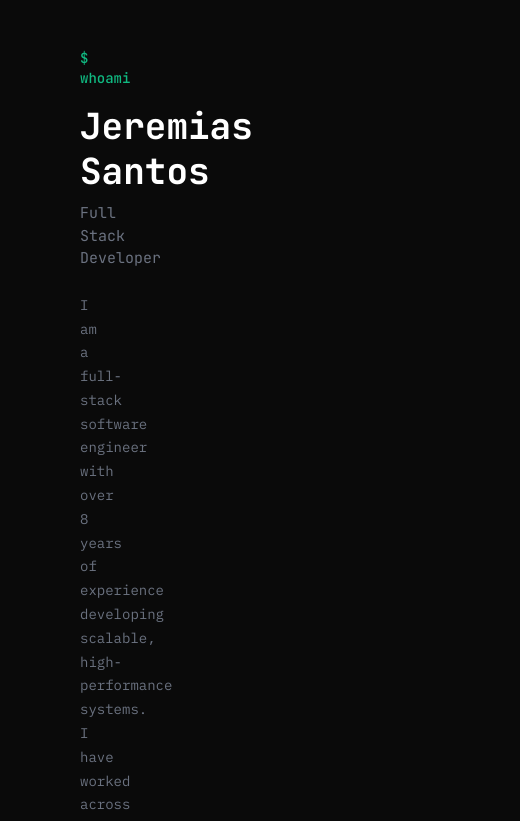
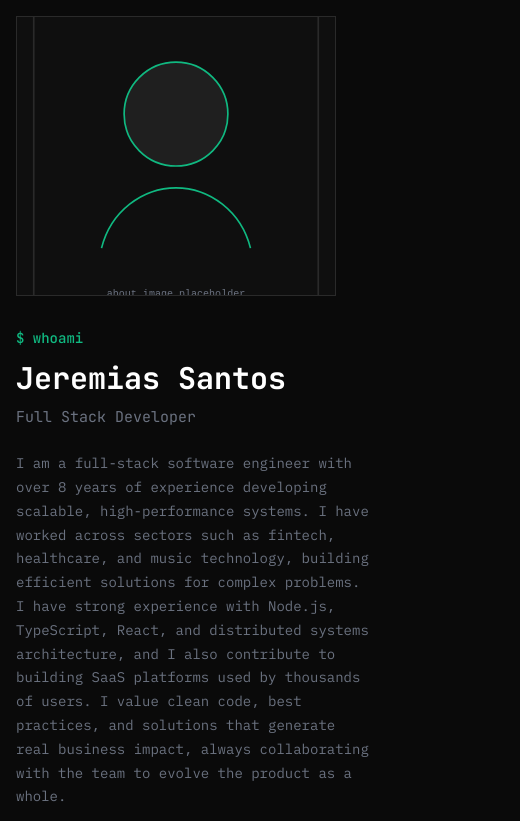
Before and after one commit to jeremiassnts/portfolio, a Next.js app: page /en in a window 390 px wide. Shown: the part 2919-3740 px from the top of the page, 520 px wide, since content can reach past the window. Built offline with nearby package versions, Linux system fonts and the light colour scheme.

Commit message:
feat: adapt about section flow for mobile
Update about section spacing and ordering so mobile renders image first and text content after it, while preserving the desktop side-by-side presentation.

Made-with: Cursor

```diff
--- a/src/components/sections/about-section.tsx
+++ b/src/components/sections/about-section.tsx
@@ -8,17 +8,17 @@ export function AboutSection() {
   const t = useTranslations("about");
 
   return (
-    <section id="about" className="px-20 py-20">
+    <section id="about" className="px-4 py-14 sm:px-6 sm:py-16 md:px-10 lg:px-20 lg:py-20">
       <div className="mx-auto w-full max-w-[960px]">
         <SectionHeader title={t("title")} />
 
-        <div className="mt-10 flex items-center justify-between gap-[60px]">
-          <div className="min-w-0 flex-1">
+        <div className="mt-8 flex flex-col gap-8 sm:mt-10 lg:flex-row lg:items-center lg:justify-between lg:gap-[60px]">
+          <div className="order-2 min-w-0 flex-1 lg:order-1">
             <p className="font-mono text-sm font-medium text-accent-green">
               {t("whoami")}
             </p>
 
-            <h2 className="mt-4 font-mono text-[36px] font-bold leading-tight text-foreground-emphasis">
+            <h2 className="mt-3 font-mono text-[30px] font-bold leading-tight text-foreground-emphasis sm:mt-4 sm:text-[36px]">
               {profile.name}
             </h2>
             <p className="mt-2 font-mono text-[15px] text-foreground-secondary">
@@ -43,12 +43,12 @@ export function AboutSection() {
             </div>
           </div>
 
-          <div className="relative h-[420px] w-[380px] shrink-0 border border-border">
+          <div className="order-1 relative h-[280px] w-full max-w-[320px] shrink-0 border border-border sm:h-[360px] sm:max-w-[380px] lg:order-2 lg:h-[420px] lg:w-[380px] lg:max-w-none">
             <Image
               src={profile.aboutImage}
               alt={profile.name}
               fill
-              sizes="380px"
+              sizes="(max-width: 1024px) 100vw, 380px"
               className="object-cover"
             />
           </div>
```
